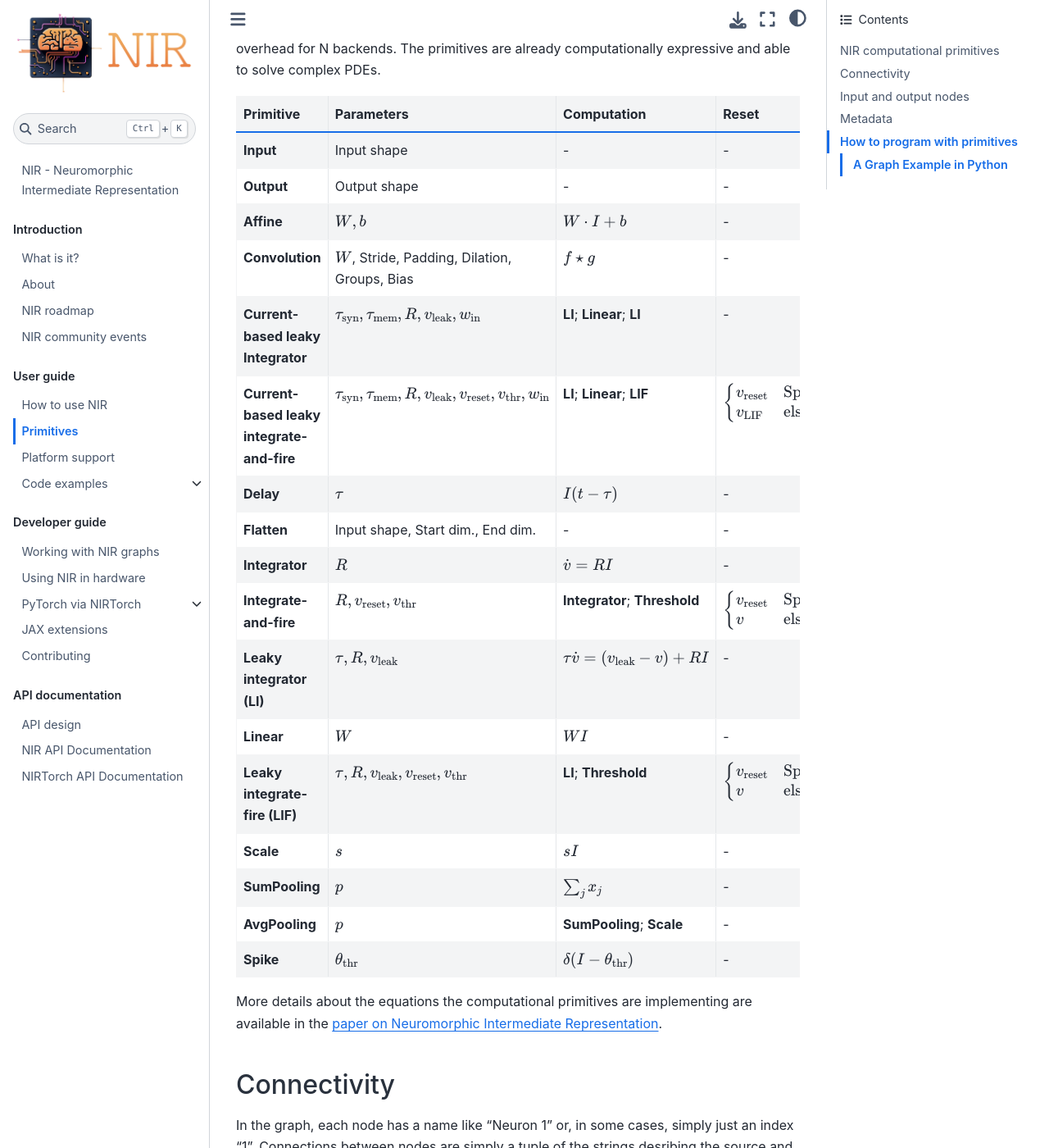
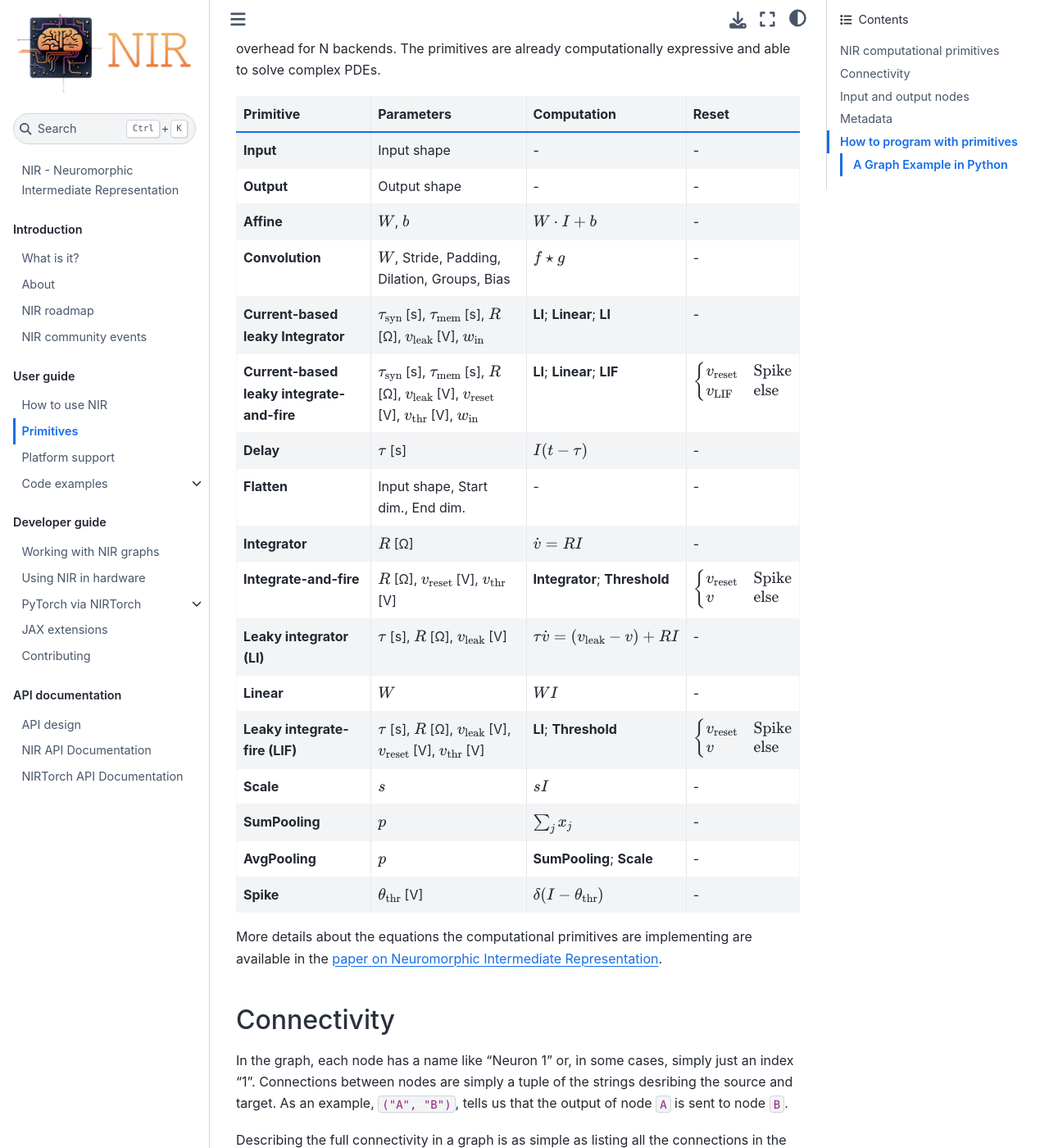
Before and after one commit to neuromorphs/NIR, a Jupyter Book: the page built from docs/source/primitives.md, in a window 1280 px wide and 1400 px high, scrolled down 548 px. Shown: the whole window at 82% size. Built offline with Jupyter Book 1.0.4 settings and Sphinx 7.4.7 and the Sphinx Book theme 1.1.4, drawn with Linux system fonts in a browser that asks for light colours.

Commit message:
Added some units to the primitives

```diff
--- a/docs/source/primitives.md
+++ b/docs/source/primitives.md
@@ -14,21 +14,21 @@
 |------------------------------------|---------------------------------------------------------------------------|----------------------------------------------------------|----------------------------------------------------------------------------------------|
 | **Input**                          | Input shape                                                               | -                                                        | -                                                                                      |
 | **Output**                         | Output shape                                                              | -                                                        | -                                                                                      |
-| **Affine**                         | $W, b$                                                                    | $W \cdot I + b$                                          | -                                                                                      |
-| **Convolution**                    | $W$, Stride, Padding, Dilation, Groups, Bias                              | $f \star g$                                              | -                                                                                      |
-| **Current-based leaky Integrator** | $\tau_\text{syn}, \tau_\text{mem}, R, v_\text{leak}, w_\text{in}$ | **LI**; **Linear**; **LI**                                       | -                                                                                      |
-| **Current-based leaky integrate-and-fire** | $\tau_\text{syn}, \tau_\text{mem}, R, v_\text{leak}, v_\text{reset}, v_\text{thr}, w_\text{in}$ | **LI**; **Linear**; **LIF**                              | $\begin{cases} v_\text{reset} & \text{Spike} \\ v_\text{LIF} & \text{else} \end{cases}$ |
-| **Delay**                          | $\tau$                                                                    | $I(t - \tau)$                                            | -                                                                                      |
+| **Affine**                         | $W$, $b$                                              | $W \cdot I + b$                                          | -                                                                                      |
+| **Convolution**                    | $W$, Stride, Padding, Dilation, Groups, Bias          | $f \star g$                                              | -                                                                                      |
+| **Current-based leaky Integrator** | $\tau_\text{syn}$ [s], $\tau_\text{mem}$ [s], $R$ [Ω], $v_\text{leak}$ [V], $w_\text{in}$ | **LI**; **Linear**; **LI**                                       | -                                                                                      |
+| **Current-based leaky integrate-and-fire** | $\tau_\text{syn}$ [s], $\tau_\text{mem}$ [s], $R$ [Ω], $v_\text{leak}$ [V], $v_\text{reset}$ [V], $v_\text{thr}$ [V], $w_\text{in}$ | **LI**; **Linear**; **LIF**                              | $\begin{cases} v_\text{reset} & \text{Spike} \\ v_\text{LIF} & \text{else} \end{cases}$ |
+| **Delay**                          | $\tau$ [s]                                                                | $I(t - \tau)$                                            | -                                                                                      |
 | **Flatten**                        | Input shape, Start dim., End dim.                                         | -                                                        | -                                                                                      |
-| **Integrator**                     | $R$                                                                       | $\dot{v} = R I$                                          | -                                                                                      |
-| **Integrate-and-fire**             | $R, v_\text{reset}, v_\text{thr}$                                                         | **Integrator**; **Threshold**                            | $\begin{cases} v_\text{reset} & \text{Spike} \\ v & \text{else} \end{cases}$         |
-| **Leaky integrator (LI)**          | $\tau, R, v_\text{leak}$                                                  | $\tau \dot{v} = (v_\text{leak} - v) + R I$               | -                                                                                      |
-| **Linear**                         | $W$                                                                       | $W I$                                                    | -                                                                                      |
-| **Leaky integrate-fire (LIF)**     | $\tau, R, v_\text{leak}, v_\text{reset}, v_\text{thr}$                                    | **LI**; **Threshold**                                    | $\begin{cases} v_\text{reset} & \text{Spike} \\ v & \text{else} \end{cases}$         |
-| **Scale**                          | $s$                                                                       | $s I$                                                    | -                                                                                      |
-| **SumPooling**                     | $p$                                                                       | $\sum_{j} x_j$                                           | -                                                                                      |
-| **AvgPooling**                     | $p$                                                                       | **SumPooling**; **Scale**                                | -                                                                                      |
-| **Spike**                          | $\theta_\text{thr}$                                                       | $\delta(I - \theta_\text{thr})$                               | -                                                                                      |
+| **Integrator**                     | $R$ [Ω]                                                                   | $\dot{v} = R I$                                          | -                                                                                      |
+| **Integrate-and-fire**             | $R$ [Ω], $v_\text{reset}$ [V], $v_\text{thr}$ [V]                        | **Integrator**; **Threshold**                            | $\begin{cases} v_\text{reset} & \text{Spike} \\ v & \text{else} \end{cases}$         |
+| **Leaky integrator (LI)**          | $\tau$ [s], $R$ [Ω], $v_\text{leak}$ [V]                                  | $\tau \dot{v} = (v_\text{leak} - v) + R I$               | -                                                                                      |
+| **Linear**                         | $W$                                                      | $W I$                                                    | -                                                                                      |
+| **Leaky integrate-fire (LIF)**     | $\tau$ [s], $R$ [Ω], $v_\text{leak}$ [V], $v_\text{reset}$ [V], $v_\text{thr}$ [V] | **LI**; **Threshold**                                    | $\begin{cases} v_\text{reset} & \text{Spike} \\ v & \text{else} \end{cases}$         |
+| **Scale**                          | $s$                                                       | $s I$                                                    | -                                                                                      |
+| **SumPooling**                     | $p$                                                                   | $\sum_{j} x_j$                                           | -                                                                                      |
+| **AvgPooling**                     | $p$                                                                   | **SumPooling**; **Scale**                                | -                                                                                      |
+| **Spike**                          | $\theta_\text{thr}$ [V]                                                   | $\delta(I - \theta_\text{thr})$                               | -                                                                                      |
 
 More details about the equations the computational primitives are implementing are available in the [paper on Neuromorphic Intermediate Representation](https://www.nature.com/articles/s41467-024-52259-9).
 
```
Also changed, not shown: 2 other files.
